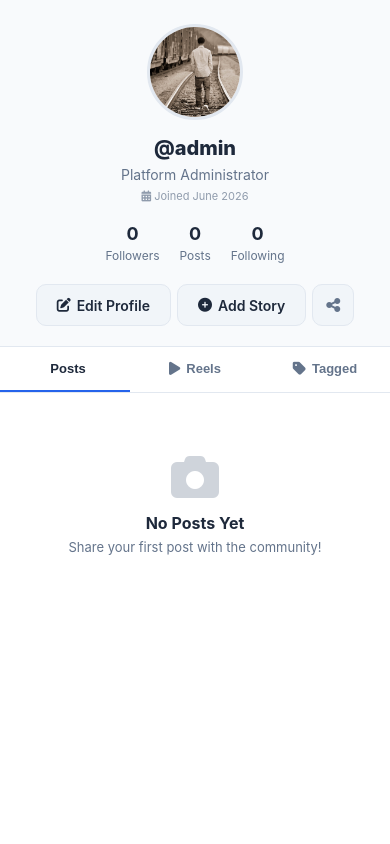
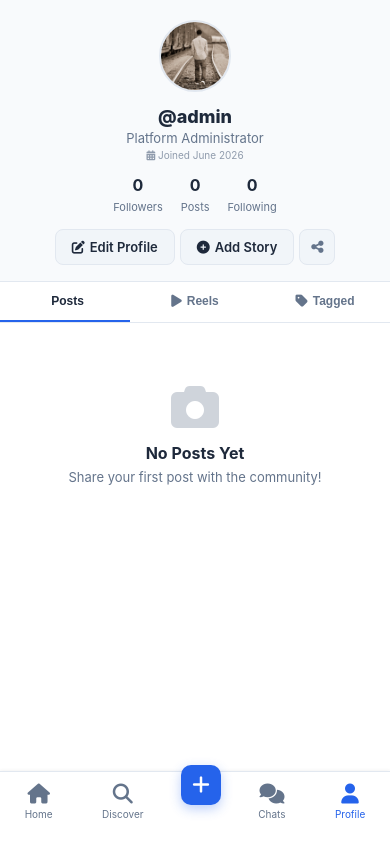
Before and after one commit to mwasi01/bantuafrica, a Flask app: page /profile/admin in a window 390 px wide. Run offline with Flask 3, Linux system fonts and the light colour scheme; a user stored in the database is signed in; data that the repository does not hold is empty; some libraries are stand-ins or nearby versions.

Commit message:
Update user_profile.html

```diff
--- a/templates/user_profile.html
+++ b/templates/user_profile.html
@@ -12,9 +12,56 @@
         padding-bottom: 80px;
     }
 
+    /* Mobile Navigation */
+    .mobile-nav {
+        display: flex;
+        position: fixed;
+        bottom: 0;
+        left: 0;
+        right: 0;
+        background: white;
+        border-top: 1px solid var(--border-color);
+        padding: 8px 0 var(--safe-bottom, 20px);
+        z-index: 1000;
+        justify-content: space-around;
+        box-shadow: 0 -1px 3px rgba(0,0,0,0.05);
+    }
+
+    @media (min-width: 992px) {
+        .mobile-nav { display: none; }
+    }
+
+    .mobile-nav-item {
+        display: flex;
+        flex-direction: column;
+        align-items: center;
+        gap: 4px;
+        color: var(--text-secondary);
+        font-size: 10px;
+        text-decoration: none;
+        transition: color 0.2s;
+        padding: 4px 12px;
+    }
+
+    .mobile-nav-item.active { color: var(--accent); }
+    .mobile-nav-item i { font-size: 20px; }
+
+    .mobile-nav-item.create-btn {
+        background: var(--accent);
+        color: white;
+        width: 40px;
+        height: 40px;
+        border-radius: 10px;
+        display: flex;
+        align-items: center;
+        justify-content: center;
+        margin-top: -15px;
+        box-shadow: 0 4px 12px rgba(37, 99, 235, 0.3);
+    }
+
     /* Profile Header */
     .profile-header {
-        padding: 24px 16px 20px;
+        padding: 20px 16px 16px;
         text-align: center;
         background: var(--bg-secondary);
         border-bottom: 1px solid var(--border-color);
@@ -23,19 +70,19 @@
     .profile-avatar-wrapper {
         position: relative;
         display: inline-block;
-        margin-bottom: 12px;
+        margin-bottom: 10px;
     }
 
     .profile-avatar {
-        width: 96px;
-        height: 96px;
+        width: 72px;
+        height: 72px;
         border-radius: 50%;
         object-fit: cover;
-        border: 3px solid var(--border-color);
+        border: 2px solid var(--border-color);
     }
 
     .profile-avatar.has-story {
-        border: 3px solid transparent;
+        border: 2px solid transparent;
         background: linear-gradient(45deg, #f09433, #e6683c, #dc2743, #cc2366, #bc1888) border-box;
         -webkit-mask: linear-gradient(#fff 0 0) padding-box, linear-gradient(#fff 0 0);
         mask: linear-gradient(#fff 0 0) padding-box, linear-gradient(#fff 0 0);
@@ -51,45 +98,45 @@
         transform: translateX(-50%);
         background: var(--accent);
         color: white;
-        font-size: 9px;
-        padding: 2px 8px;
-        border-radius: 10px;
+        font-size: 8px;
+        padding: 1px 6px;
+        border-radius: 8px;
         white-space: nowrap;
         font-weight: 600;
     }
 
     .profile-username {
-        font-size: 20px;
+        font-size: 18px;
         font-weight: 800;
+        margin-bottom: 2px;
+    }
+
+    .profile-fullname {
+        font-size: 13px;
+        color: var(--text-secondary);
         margin-bottom: 4px;
     }
 
-    .profile-fullname {
-        font-size: 14px;
-        color: var(--text-secondary);
-        margin-bottom: 8px;
-    }
-
     .profile-bio {
-        font-size: 14px;
+        font-size: 13px;
         color: var(--text-secondary);
         max-width: 350px;
-        margin: 0 auto 4px;
-        line-height: 1.5;
+        margin: 0 auto 2px;
+        line-height: 1.4;
     }
 
     .profile-location {
-        font-size: 12px;
+        font-size: 11px;
         color: var(--text-secondary);
-        margin-top: 4px;
+        margin-top: 2px;
     }
 
     .profile-location i {
-        margin-right: 4px;
+        margin-right: 3px;
     }
 
     .profile-website {
-        font-size: 13px;
+        font-size: 12px;
         color: var(--accent);
         margin-top: 2px;
         display: inline-block;
@@ -102,9 +149,9 @@
     }
 
     .profile-joined {
-        font-size: 11px;
+        font-size: 10px;
         color: var(--text-secondary);
-        margin-top: 4px;
+        margin-top: 2px;
         opacity: 0.7;
     }
 
@@ -112,8 +159,8 @@
     .profile-stats {
         display: flex;
         justify-content: center;
-        gap: 32px;
-        margin: 20px 0;
+        gap: 28px;
+        margin: 14px 0;
     }
 
     .stat-item {
@@ -127,28 +174,28 @@
     }
 
     .stat-number {
-        font-size: 18px;
+        font-size: 16px;
         font-weight: 700;
         display: block;
     }
 
     .stat-label {
-        font-size: 12px;
+        font-size: 11px;
         color: var(--text-secondary);
     }
 
     /* Action Buttons */
     .profile-actions {
         display: flex;
-        gap: 8px;
+        gap: 6px;
         justify-content: center;
         flex-wrap: wrap;
     }
 
     .btn-follow {
-        padding: 10px 28px;
-        border-radius: 10px;
-        font-size: 14px;
+        padding: 8px 22px;
+        border-radius: 8px;
+        font-size: 13px;
         font-weight: 700;
         cursor: pointer;
         transition: all 0.2s;
@@ -174,9 +221,9 @@
     }
 
     .btn-message {
-        padding: 10px 20px;
-        border-radius: 10px;
-        font-size: 14px;
+        padding: 8px 16px;
+        border-radius: 8px;
+        font-size: 13px;
         font-weight: 600;
         cursor: pointer;
         transition: all 0.2s;
@@ -186,7 +233,7 @@
         text-decoration: none;
         display: inline-flex;
         align-items: center;
-        gap: 6px;
+        gap: 5px;
     }
 
     .btn-message:hover {
@@ -194,10 +241,10 @@
     }
 
     .btn-share {
-        width: 42px;
-        height: 42px;
-        border-radius: 10px;
-        font-size: 16px;
+        width: 36px;
+        height: 36px;
+        border-radius: 8px;
+        font-size: 14px;
         cursor: pointer;
         transition: all 0.2s;
         background: var(--bg-card);
@@ -226,8 +273,8 @@
     .profile-tab {
         flex: 1;
         text-align: center;
-        padding: 14px 0;
-        font-size: 13px;
+        padding: 12px 0;
+        font-size: 12px;
         font-weight: 600;
         color: var(--text-secondary);
         cursor: pointer;
@@ -240,7 +287,7 @@
         display: flex;
         align-items: center;
         justify-content: center;
-        gap: 6px;
+        gap: 5px;
     }
 
     .profile-tab:hover {
@@ -253,7 +300,7 @@
     }
 
     .profile-tab i {
-        font-size: 15px;
+        font-size: 14px;
     }
 
     /* Posts Grid */
@@ -364,16 +411,20 @@
     /* Responsive */
     @media (max-width: 480px) {
         .profile-stats {
-            gap: 20px;
+            gap: 18px;
         }
 
         .profile-actions {
-            gap: 6px;
+            gap: 5px;
         }
 
         .btn-follow {
-            padding: 10px 20px;
-            font-size: 13px;
+            padding: 8px 16px;
+            font-size: 12px;
+        }
+
+        .profile-container {
+            padding-bottom: 90px;
         }
     }
 </style>
@@ -382,6 +433,16 @@
     <!-- Profile Header -->
     <div class="profile-header">
         <div class="profile-avatar-wrapper">
+            {% if user.profile_image and user.profile_image.startswith('http') %}
+            <img src="{{ user.profile_image }}"
+                 alt="{{ user.username }}"
+                 class="profile-avatar {% if stories_count and stories_count > 0 %}has-story{% endif %}"
+                 id="profileAvatar"
+                 onerror="this.src='{{ url_for('static', filename='uploads/default.jpg') }}'"
+                 {% if stories_count and stories_count > 0 %}
+                 onclick="window.location.href='{{ url_for('view_stories', username=user.username) }}'"
+                 {% endif %}>
+            {% else %}
             <img src="{{ url_for('static', filename='uploads/' + user.profile_image) }}"
                  alt="{{ user.username }}"
                  class="profile-avatar {% if stories_count and stories_count > 0 %}has-story{% endif %}"
@@ -569,6 +641,29 @@
     </div>
 </div>
 
+<!-- Mobile Bottom Navigation -->
+<nav class="mobile-nav">
+    <a href="{{ url_for('home') }}" class="mobile-nav-item">
+        <i class="fas fa-home"></i>
+        <span>Home</span>
+    </a>
+    <a href="{{ url_for('search') }}" class="mobile-nav-item">
+        <i class="fas fa-search"></i>
+        <span>Discover</span>
+    </a>
+    <a href="{{ url_for('new_post') }}" class="mobile-nav-item create-btn">
+        <i class="fas fa-plus"></i>
+    </a>
+    <a href="{{ url_for('messages') }}" class="mobile-nav-item">
+        <i class="fas fa-comments"></i>
+        <span>Chats</span>
+    </a>
+    <a href="{{ url_for('profile') }}" class="mobile-nav-item active">
+        <i class="fas fa-user"></i>
+        <span>Profile</span>
+    </a>
+</nav>
+
 <!-- Reel Viewer Modal -->
 <div id="reelModal" style="display: none; position: fixed; inset: 0; background: #000; z-index: 9999; align-items: center; justify-content: center;">
     <button onclick="closeReel()" style="position: absolute; top: 16px; right: 16px; color: white; font-size: 24px; background: none; border: none; z-index: 10; cursor: pointer;">
```
Also changed, not shown: other parts of templates/user_profile.html (+20 -14 lines).
